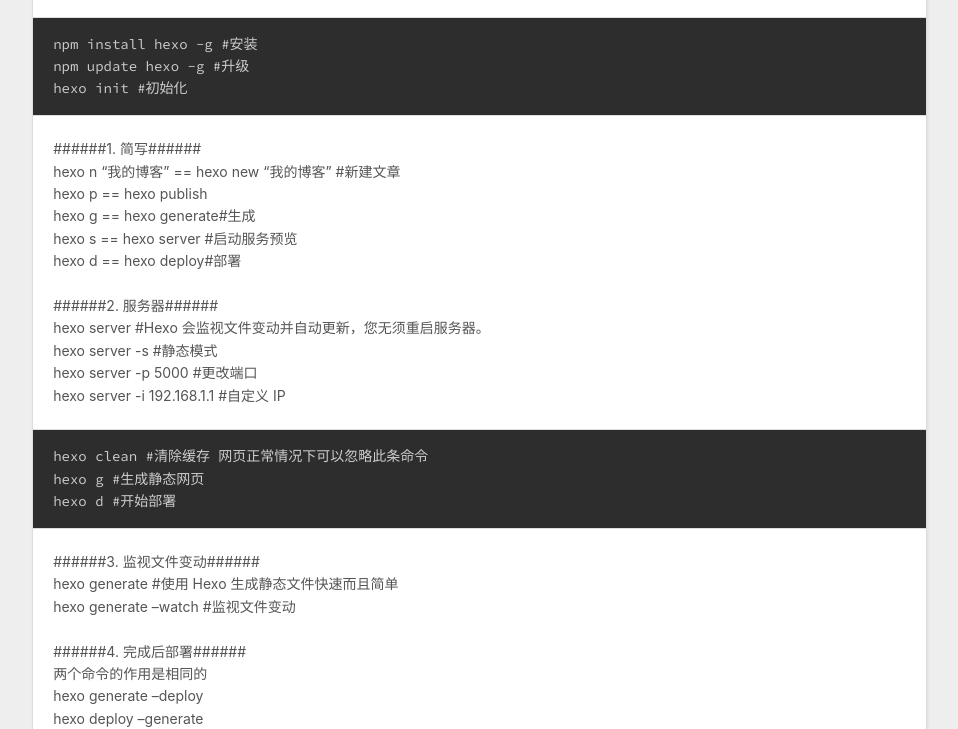
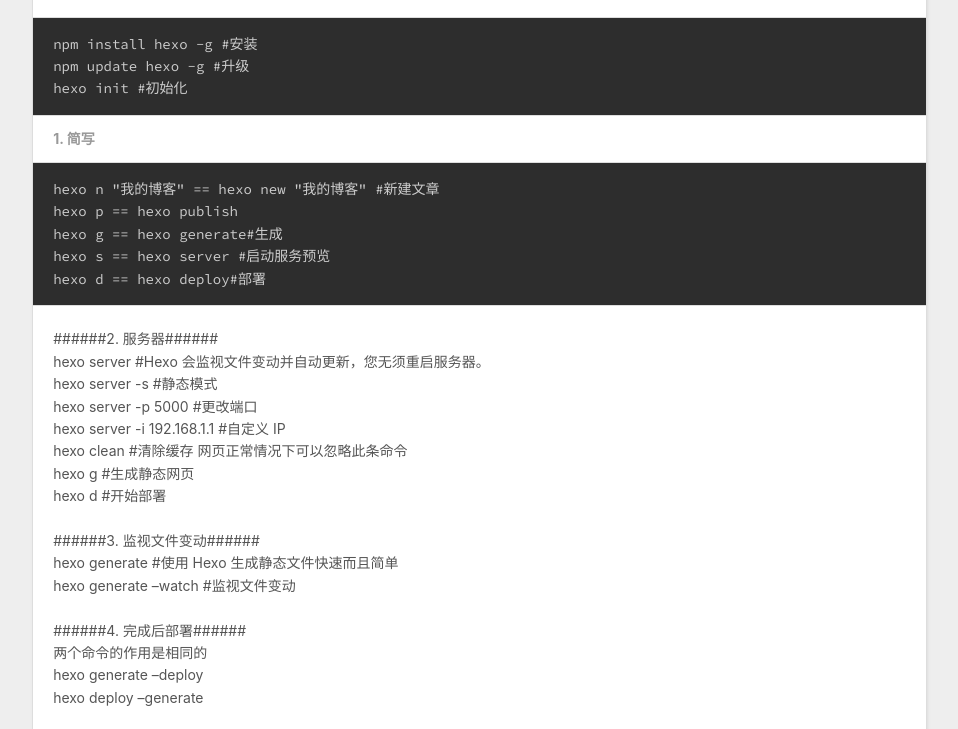
Before and after one commit to zhuboqin/zhuboqin.github.io, a plain HTML site: page 2018/03/23/hello-world-mine/index.html in a window 1280 px wide. Shown: the part 656-1385 px from the top of the page, without its empty margins (8-966 px from the left). Drawn offline with nearby package versions, Linux system fonts and the light colour scheme.

Commit message:
Site updated: 2018-03-23 23:03:54

```diff
--- a/2018/03/23/hello-world-mine/index.html
+++ b/2018/03/23/hello-world-mine/index.html
@@ -7,16 +7,16 @@
 
   <title>My Hello World | Hexo</title>
   <meta name="viewport" content="width=device-width, initial-scale=1, maximum-scale=1">
-  <meta name="description" content="生成、部署文件快捷方式：$ hexo d -g 相当于执行下面两句话： $ hexo generate $ hexo deploy 更多hexo命令：npm install hexo -g #安装 npm update hexo -g #升级   hexo init #初始化 ######1. 简写######    hexo n “我的博客” == hexo new “我的博客” #新建文章">
+  <meta name="description" content="生成、部署文件快捷方式：$ hexo d -g 相当于执行下面两句话： $ hexo generate $ hexo deploy 更多hexo命令：npm install hexo -g #安装 npm update hexo -g #升级   hexo init #初始化 1. 简写hexo n &amp;quot;我的博客&amp;quot; == hexo new &amp;quot;我的博客&amp;quot; #新建">
 <meta property="og:type" content="article">
 <meta property="og:title" content="My Hello World">
 <meta property="og:url" content="http://zhuboqin.github.io/2018/03/23/hello-world-mine/index.html">
 <meta property="og:site_name" content="Hexo">
-<meta property="og:description" content="生成、部署文件快捷方式：$ hexo d -g 相当于执行下面两句话： $ hexo generate $ hexo deploy 更多hexo命令：npm install hexo -g #安装 npm update hexo -g #升级   hexo init #初始化 ######1. 简写######    hexo n “我的博客” == hexo new “我的博客” #新建文章">
-<meta property="og:updated_time" content="2018-03-23T14:58:14.776Z">
+<meta property="og:description" content="生成、部署文件快捷方式：$ hexo d -g 相当于执行下面两句话： $ hexo generate $ hexo deploy 更多hexo命令：npm install hexo -g #安装 npm update hexo -g #升级   hexo init #初始化 1. 简写hexo n &amp;quot;我的博客&amp;quot; == hexo new &amp;quot;我的博客&amp;quot; #新建">
+<meta property="og:updated_time" content="2018-03-23T15:02:35.986Z">
 <meta name="twitter:card" content="summary">
 <meta name="twitter:title" content="My Hello World">
-<meta name="twitter:description" content="生成、部署文件快捷方式：$ hexo d -g 相当于执行下面两句话： $ hexo generate $ hexo deploy 更多hexo命令：npm install hexo -g #安装 npm update hexo -g #升级   hexo init #初始化 ######1. 简写######    hexo n “我的博客” == hexo new “我的博客” #新建文章">
+<meta name="twitter:description" content="生成、部署文件快捷方式：$ hexo d -g 相当于执行下面两句话： $ hexo generate $ hexo deploy 更多hexo命令：npm install hexo -g #安装 npm update hexo -g #升级   hexo init #初始化 1. 简写hexo n &amp;quot;我的博客&amp;quot; == hexo new &amp;quot;我的博客&amp;quot; #新建">
 
     <link rel="alternate" href="/atom.xml" title="Hexo" type="application/atom+xml">
 
@@ -92,12 +92,13 @@ $ hexo deploy
 </code></pre><h3 id="更多hexo命令："><a href="#更多hexo命令：" class="headerlink" title="更多hexo命令："></a>更多hexo命令：</h3><pre><code>npm install hexo -g #安装
 npm update hexo -g #升级
 hexo init #初始化
-</code></pre><p>######1. 简写######<br>    hexo n “我的博客” == hexo new “我的博客” #新建文章<br>    hexo p == hexo publish<br>    hexo g == hexo generate#生成<br>    hexo s == hexo server #启动服务预览<br>    hexo d == hexo deploy#部署</p>
-<p>######2. 服务器######<br>    hexo server #Hexo 会监视文件变动并自动更新，您无须重启服务器。<br>    hexo server -s #静态模式<br>    hexo server -p 5000 #更改端口<br>    hexo server -i 192.168.1.1 #自定义 IP</p>
-<pre><code>hexo clean #清除缓存 网页正常情况下可以忽略此条命令
-hexo g #生成静态网页
-hexo d #开始部署
-</code></pre><p>######3. 监视文件变动######<br>    hexo generate #使用 Hexo 生成静态文件快速而且简单<br>    hexo generate –watch #监视文件变动</p>
+</code></pre><h6 id="1-简写"><a href="#1-简写" class="headerlink" title="1. 简写"></a>1. 简写</h6><pre><code>hexo n &quot;我的博客&quot; == hexo new &quot;我的博客&quot; #新建文章
+hexo p == hexo publish
+hexo g == hexo generate#生成
+hexo s == hexo server #启动服务预览
+hexo d == hexo deploy#部署
+</code></pre><p>######2. 服务器######<br>    hexo server #Hexo 会监视文件变动并自动更新，您无须重启服务器。<br>    hexo server -s #静态模式<br>    hexo server -p 5000 #更改端口<br>    hexo server -i 192.168.1.1 #自定义 IP<br>    hexo clean #清除缓存 网页正常情况下可以忽略此条命令<br>    hexo g #生成静态网页<br>    hexo d #开始部署</p>
+<p>######3. 监视文件变动######<br>    hexo generate #使用 Hexo 生成静态文件快速而且简单<br>    hexo generate –watch #监视文件变动</p>
 <p>######4. 完成后部署######<br>    两个命令的作用是相同的<br>    hexo generate –deploy<br>    hexo deploy –generate</p>
 <pre><code>hexo deploy -g
 hexo server -g
```
Also changed, not shown: index.html (+7 -6 lines).
